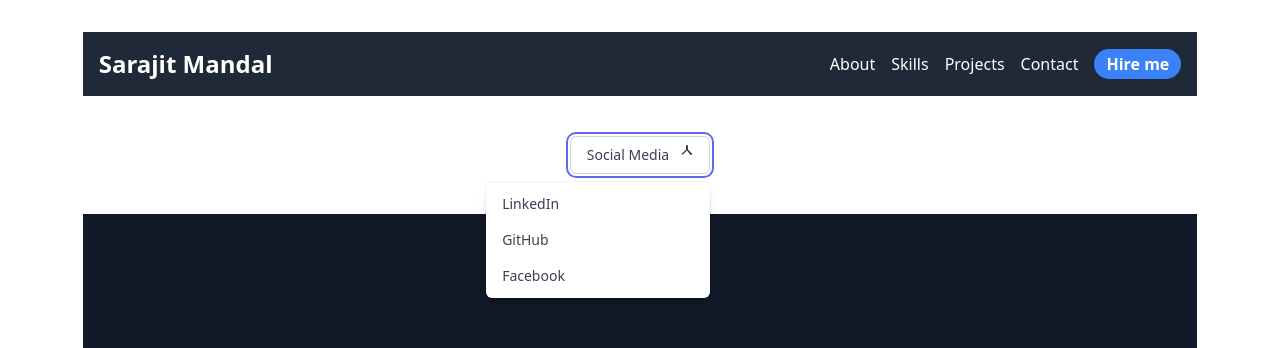
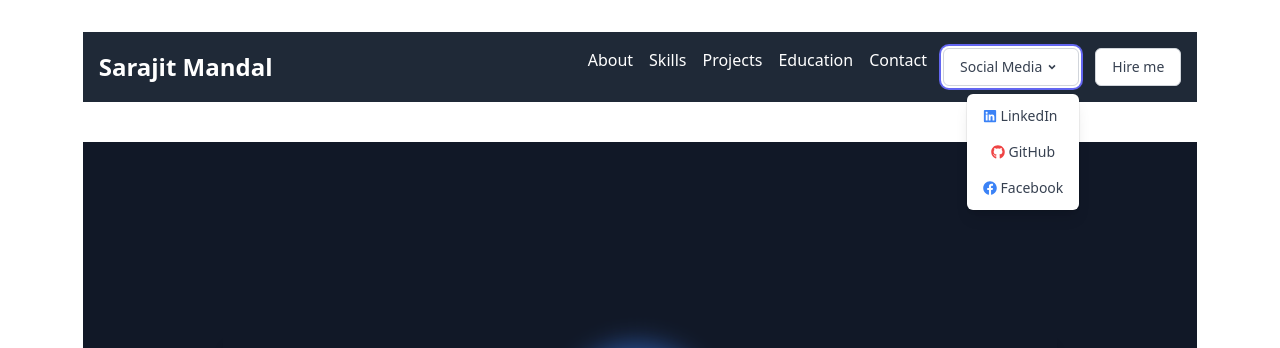
Before and after one commit to Sarajit-mondal/My_Portfolio_Website, a React (Vite) app: page / in a window 1280 px wide. Both pictures are taken after a click on the button "Social Media". Shown: the top 348 px of the page. Built offline with nearby package versions, Linux system fonts and the light colour scheme.

Commit message:
added social media drop drown icon

```diff
--- a/src/components/Header.jsx
+++ b/src/components/Header.jsx
@@ -1,7 +1,9 @@
 import { useState } from "react";
 import TypewriterEffect from "./TypewriterEffect";
+import DropdownButton from "./dropdown/DropDown";
 
 const Header = () => {
+  // eslint-disable-next-line no-unused-vars
   const [textLenght, setTextLength] = useState(0);
   return (
     <header className="bg-gray-800 text-white p-4">
@@ -15,12 +17,12 @@ const Header = () => {
         </div>
         <ul className="hidden md:flex space-x-4 ">
           <li>
-            <a href="#hero" className="hover:text-blue-400 transition">
+            <a href="#about" className="hover:text-blue-400 transition">
               About
             </a>
           </li>
           <li>
-            <a href="#skills" className="hover:text-blue-400 transition">
+            <a href="#about" className="hover:text-blue-400 transition">
               Skills
             </a>
           </li>
@@ -31,15 +33,28 @@ const Header = () => {
           </li>
           <li>
             <a href="#contact" className="hover:text-blue-400 transition">
+              Education
+            </a>
+          </li>
+          <li>
+            <a href="#contact" className="hover:text-blue-400 transition">
               Contact
             </a>
           </li>
           <li>
-            <a
-              href="#contact"
-              className="hover:text-white font-bold transition bg-blue-500 py-1 px-3 rounded-2xl"
-            >
-              Hire me
+            <DropdownButton />
+          </li>
+          <li>
+            <a href="#contact">
+              <button
+                type="button"
+                className="inline-flex justify-center w-full rounded-md border border-gray-300 shadow-sm px-4 py-2 bg-white text-sm font-medium text-gray-700 hover:bg-gray-50 focus:outline-none focus:ring-2 focus:ring-offset-2 focus:ring-indigo-500"
+                id="options-menu"
+                aria-haspopup="true"
+                aria-expanded="true"
+              >
+                Hire me
+              </button>
             </a>
           </li>
         </ul>
--- a/src/components/Skills.jsx
+++ b/src/components/Skills.jsx
@@ -1,82 +1,5 @@
-// import { SkillsLabel } from "../utility/SkillsLabel";
-
-// const skills = [
-//   {
-//     technology: "HTHL",
-//     label: 95,
-//   },
-//   {
-//     technology: "CSS",
-//     label: 92,
-//   },
-//   {
-//     technology: "JavaScript",
-//     label: 85,
-//   },
-//   {
-//     technology: "React",
-//     label: 85,
-//   },
-//   {
-//     technology: "Tailwind CSS",
-//     label: 90,
-//   },
-//   {
-//     technology: "Next js",
-//     label: 70,
-//   },
-//   {
-//     technology: "Node js",
-//     label: 65,
-//   },
-//   {
-//     technology: "Express js",
-//     label: 60,
-//   },
-//   {
-//     technology: "Mongodb",
-//     label: 55,
-//   },
-// ];
-
-// const Skills = () => {
-//   return (
-//     <section id="skills" className="bg-gray-900 text-white p-8">
-//       <div className="container mx-auto">
-//         <h2 className="text-3xl font-bold text-center mb-4">Skills</h2>
-//         <div className=" text-left">
-//           {skills &&
-//             skills.map((skill) => (
-//               <div
-//                 key={skill.label}
-//                 className="bg-gray-800 p-4 rounded shadow hover:bg-gray-700 transition"
-//               >
-//                 <h1> {skill.technology}</h1>
-//                 {/* skill line */}
-//                 <div className="flex justify-between gap-5 items-center ">
-//                   <div className={`relative w-full`}>
-//                     <hr className="bg-gray-400 border-0 h-2 rounded-3xl " />
-//                     <hr
-//                       className={`skill absolute bg-blue-500 border-0 h-2 rounded-3xl top-2/4 -translate-y-2/4 ease-linear duration-200 `}
-//                       style={{ width: SkillsLabel(skill.label) + "%" }}
-//                     />
-//                   </div>
-//                   <p>{SkillsLabel(skill.label)}%</p>
-//                 </div>
-//               </div>
-//             ))}
-//         </div>
-//       </div>
-//     </section>
-//   );
-// };
-
-// export default Skills;
-
-//  <img src="https://skillicons.dev/icons?i=react,bootstrap,mui,html,css,vscode,github,figma,tailwind,git" />
-//     <img src="https://skillicons.dev/icons?i=nodejs,javascript,typescript,express,firebase,mongodb,nextjs" /><br></br>
-
-const skills = [
+function Skills() {
+  const mySkills = [
     {
       technology: "HTHL",
       label: 95,
@@ -124,7 +47,6 @@ const skills = [
     },
   ];
 
-const Skills = () => {
   return (
     <section className="py-12 bg-gray-100">
       <div className="max-w-7xl mx-auto px-4 sm:px-6 lg:px-8">
@@ -132,7 +54,7 @@ const Skills = () => {
           Skills
         </h2>
         <div className="grid grid-cols-1 sm:grid-cols-2 lg:grid-cols-3 gap-8 ">
-          {skills.map((skill, index) => (
+          {mySkills.map((skill, index) => (
             <div
               key={index}
               className=" p-4 bg-white rounded-lg  transition-shadow duration-300 hover:shadow-xl hover:shadow-blue-500/50"
@@ -153,6 +75,6 @@ const Skills = () => {
       </div>
     </section>
   );
-};
+}
 
 export default Skills;
--- a/src/components/dropdown/DropDown.jsx
+++ b/src/components/dropdown/DropDown.jsx
@@ -1,4 +1,7 @@
 import { useState } from "react";
+import { RiArrowDropDownLine } from "react-icons/ri";
+import { RiArrowDropUpLine } from "react-icons/ri";
+import { FaLinkedin, FaFacebook, FaGithub } from "react-icons/fa";
 
 const DropdownButton = () => {
   const [isOpen, setIsOpen] = useState(false);
@@ -19,55 +22,52 @@ const DropdownButton = () => {
           onClick={toggleDropdown}
         >
           Social Media
-          <svg
-            className="-mr-1 ml-2 h-5 w-5"
-            xmlns="http://www.w3.org/2000/svg"
-            viewBox="0 0 20 20"
-            fill="currentColor"
-            aria-hidden="true"
-          >
-            <path
-              fillRule="evenodd"
-              d="M5.293 9.707a1 1 0 010-1.414L9 4.586V1a1 1 0 112 0v3.586l3.707 3.707a1 1 0 01-1.414 1.414L10 5.414l-4.293 4.293a1 1 0 01-1.414 0z"
-              clipRule="evenodd"
-            />
-          </svg>
+          {isOpen ? (
+            <RiArrowDropDownLine className="text-xl" />
+          ) : (
+            <RiArrowDropUpLine className="text-xl" />
+          )}
         </button>
       </div>
       {isOpen && (
         <div
           onClick={toggleDropdown}
-          className="origin-top-right absolute right-0 mt-2 w-56 rounded-md shadow-lg bg-white ring-1 ring-black ring-opacity-5"
+          className="origin-top-right absolute right-0 mt-2 w-auto rounded-md shadow-lg bg-white ring-1 ring-black ring-opacity-5"
           role="menu"
           aria-orientation="vertical"
           aria-labelledby="options-menu"
         >
-          <div className="py-1" role="none">
+          <div
+            className="py-1 [&>a]:flex [&>a]:items-center [&>a]:gap-x-1 "
+            role="none"
+          >
             <a
-              href="https://www.linkedin.com/"
+              href="https://www.linkedin.com/in/sarajit-mandal"
               className="block px-4 py-2 text-sm text-gray-700 hover:bg-gray-100"
               role="menuitem"
               target="_blank"
               rel="noopener noreferrer"
             >
-              LinkedIn
+              <FaLinkedin className="text-blue-500" /> LinkedIn
             </a>
             <a
-              href="https://github.com/"
+              href="https://github.com/Sarajit-mondal"
+              className="block px-6 py-2 text-sm text-gray-700 hover:bg-gray-100"
+              role="menuitem"
+              target="_blank"
+              rel="noopener noreferrer"
+            >
+              <FaGithub className="text-red-500" />
+              GitHub
+            </a>
+            <a
+              href="https://www.facebook.com/sarajit.mondal.777"
               className="block px-4 py-2 text-sm text-gray-700 hover:bg-gray-100"
               role="menuitem"
               target="_blank"
               rel="noopener noreferrer"
             >
-              GitHub
-            </a>
-            <a
-              href="https://www.facebook.com/"
-              className="block px-4 py-2 text-sm text-gray-700 hover:bg-gray-100"
-              role="menuitem"
-              target="_blank"
-              rel="noopener noreferrer"
-            >
+              <FaFacebook className="text-blue-500" />
               Facebook
             </a>
           </div>
--- a/src/pages/home/Home.jsx
+++ b/src/pages/home/Home.jsx
@@ -5,13 +5,11 @@ import Header from "../../components/Header";
 import Hero from "../../components/Hero";
 import Projects from "../../components/Projects";
 import Skills from "../../components/Skills";
-import DropdownButton from "../../components/dropdown/DropDown";
 
 function Home() {
   return (
     <div className="space-y-10">
       <Header></Header>
-      <DropdownButton></DropdownButton>
       <Hero></Hero>
       <About></About>
       <Skills></Skills>
```
Lines whose indentation alone changed are shown as unchanged.
